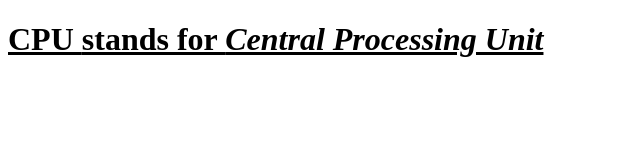
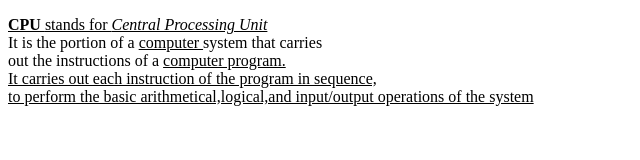
Before and after one commit to iamneo-production/eaeccacdcdaadaeccdfffebaeceaec, a website: page public/index.html in a window 1280 px wide. Shown: the whole page, without its empty margins (0-640 px from the left). Drawn offline with Linux system fonts and the light colour scheme.

Commit message:
Backup Commit

```diff
--- a/public/index.html
+++ b/public/index.html
@@ -9,6 +9,13 @@
 
 </head>
 <body>
-    <h1> <u> <b> CPU </b> stands for <i> Central Processing Unit</i></u></h1>
-</body>
+    <p>
+        <u> <b> CPU </b> stands for <i> Central Processing Unit</i></u><br>
+        It is the portion of a <u> computer </u> system that carries <br>
+        out the instructions of a <u> computer program.<br>
+        It carries out each instruction of the program in sequence,<br>
+        to perform the basic arithmetical,logical,and input/output operations of the system
+        </p>
+
+        </body>
 </html>
```
